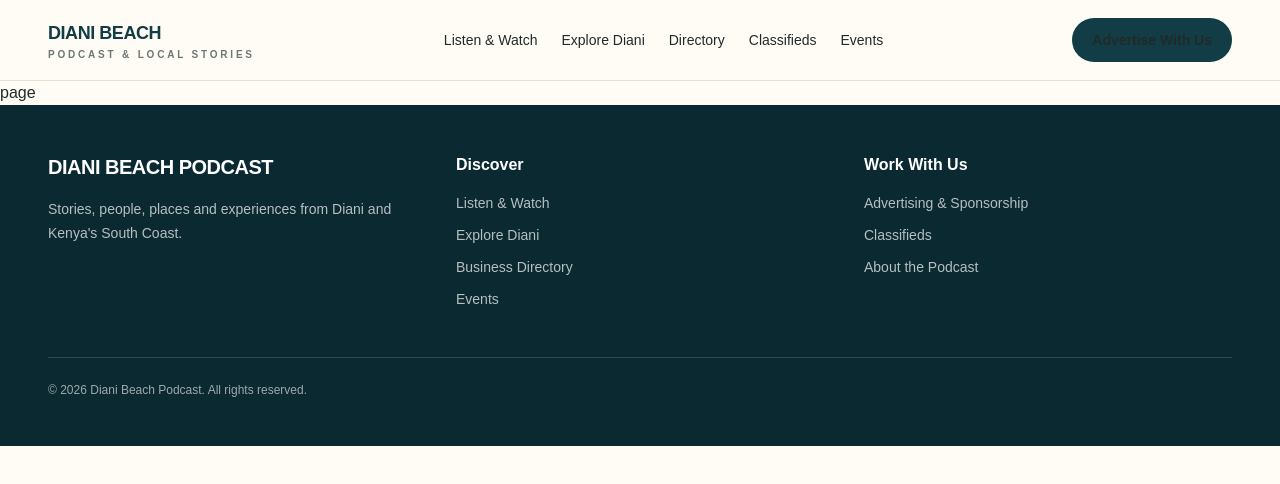
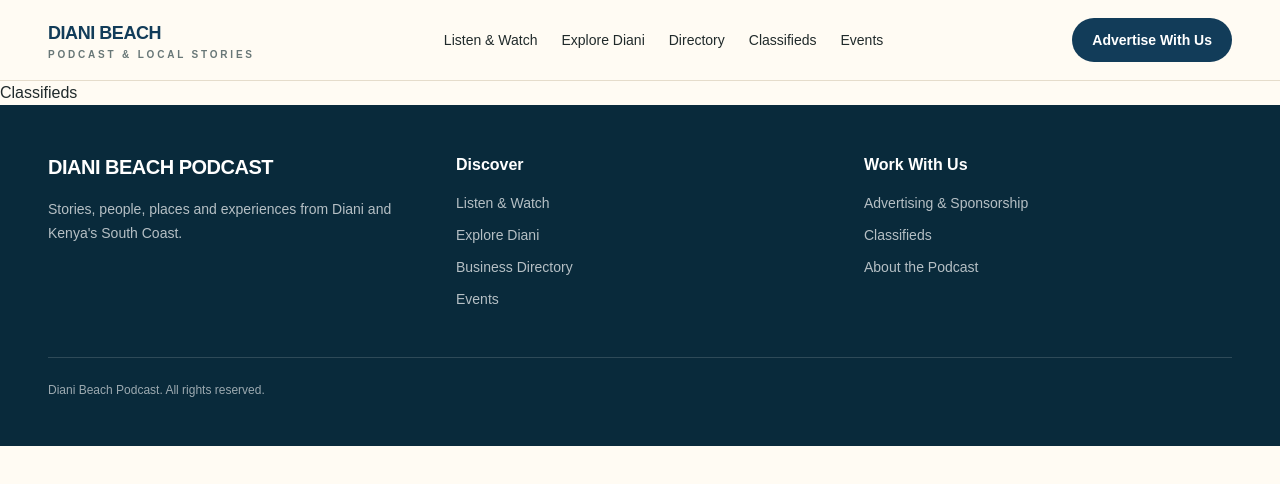
Before and after one commit to MatthewsRicky/dianibeachpodcast, a Next.js app: page /classifieds in a window 1280 px wide. Shown: the top 484 px of the page. Built offline with nearby package versions, Linux system fonts and the light colour scheme.

Commit message:
Full color and theme adjustment in the css.
Basic page route boiler plate

```diff
--- a/app/about/page.tsx
+++ b/app/about/page.tsx
@@ -0,0 +1,7 @@
+import React from 'react'
+
+export default function page() {
+  return (
+    <div>About</div>
+  )
+}
--- a/app/classifieds/page.tsx
+++ b/app/classifieds/page.tsx
@@ -2,6 +2,6 @@ import React from 'react'
 
 export default function page() {
   return (
-    <div>page</div>
+    <div>Classifieds</div>
   )
 }
--- a/app/directory/page.tsx
+++ b/app/directory/page.tsx
@@ -0,0 +1,7 @@
+import React from 'react'
+
+export default function page() {
+  return (
+    <div>Directory</div>
+  )
+}
--- a/app/events/page.tsx
+++ b/app/events/page.tsx
@@ -2,6 +2,6 @@ import React from 'react'
 
 export default function page() {
   return (
-    <div>page</div>
+    <div>Events</div>
   )
 }
--- a/app/explore/page.tsx
+++ b/app/explore/page.tsx
@@ -2,6 +2,6 @@ import React from 'react'
 
 export default function page() {
   return (
-    <div>page</div>
+    <div>Explore</div>
   )
 }
--- a/app/globals.css
+++ b/app/globals.css
@@ -1,27 +1,84 @@
 
 @import "tailwindcss";
 
+/* =========================================
+   DIANI BEACH PODCAST — DESIGN TOKENS
+   ========================================= */
+
 :root {
-  --color-ocean: #123C46;
-  --color-ocean-deep: #0A2931;
-  --color-sand: #F5F0E6;
-  --color-paper: #FFFCF6;
-  --color-coral: #D97757;
-  --color-ink: #202A2B;
-  --color-muted: #6D7776;
-  --color-border: #E5DED1;
+  color-scheme: light;
+
+  /* Ocean — depth, trust, editorial structure */
+  --ocean: #123C59;
+  --ocean-deep: #092A3B;
+  --ocean-light: #1D5B85;
+  --ocean-mist: #DCEAF0;
+
+  /* Tropical water — signature brand accent */
+  --teal: #087E83;
+  --teal-bright: #18A7A1;
+  --seafoam: #B9E5D9;
+  --seafoam-light: #E7F5EF;
+
+  /* Tropical landscape */
+  --emerald: #176B4D;
+  --emerald-bright: #32966A;
+  --palm: #C5E3C7;
+
+  /* Sand, shell and natural surfaces */
+  --sand: #F2E5CD;
+  --paper: #FFFBF3;
+  --shell: #F8F1E5;
+  --sand-deep: #D5B98C;
+
+  /* Sunset — energy, warmth, culture */
+  --coral: #E76F51;
+  --sunset-gold: #F2A65A;
+  --sunset-pink: #C64B78;
+  --sunset-violet: #76528B;
+
+  /* Typography and interface */
+  --ink: #202A2B;
+  --muted: #687777;
+  --line: #E5DCCB;
+  --white: #FFFFFF;
 }
 
+/* Expose palette colours as Tailwind utilities */
 @theme inline {
-  --color-ocean: var(--color-ocean);
-  --color-ocean-deep: var(--color-ocean-deep);
-  --color-sand: var(--color-sand);
-  --color-paper: var(--color-paper);
-  --color-coral: var(--color-coral);
-  --color-ink: var(--color-ink);
-  --color-muted: var(--color-muted);
-  --color-border: var(--color-border);
+  --color-ocean: var(--ocean);
+  --color-ocean-deep: var(--ocean-deep);
+  --color-ocean-light: var(--ocean-light);
+  --color-ocean-mist: var(--ocean-mist);
+
+  --color-teal: var(--teal);
+  --color-teal-bright: var(--teal-bright);
+  --color-seafoam: var(--seafoam);
+  --color-seafoam-light: var(--seafoam-light);
+
+  --color-emerald: var(--emerald);
+  --color-emerald-bright: var(--emerald-bright);
+  --color-palm: var(--palm);
+
+  --color-sand: var(--sand);
+  --color-paper: var(--paper);
+  --color-shell: var(--shell);
+  --color-sand-deep: var(--sand-deep);
+
+  --color-coral: var(--coral);
+  --color-sunset-gold: var(--sunset-gold);
+  --color-sunset-pink: var(--sunset-pink);
+  --color-sunset-violet: var(--sunset-violet);
+
+  --color-ink: var(--ink);
+  --color-muted: var(--muted);
+  --color-border: var(--line);
+  --color-white: var(--white);
 }
+
+/* =========================================
+   GLOBAL BASE
+   ========================================= */
 
 * {
   box-sizing: border-box;
@@ -29,17 +86,24 @@
 
 html {
   scroll-behavior: smooth;
+  scroll-padding-top: 6rem;
 }
 
 body {
-  background: var(--color-paper);
-  color: var(--color-ink);
+  margin: 0;
+  background: var(--paper);
+  color: var(--ink);
   font-family: Arial, Helvetica, sans-serif;
   -webkit-font-smoothing: antialiased;
+  text-rendering: optimizeLegibility;
+}
+
+::selection {
+  background: var(--seafoam);
+  color: var(--ocean-deep);
 }
 
 a {
-  color: inherit;
   text-decoration: none;
 }
 
@@ -48,7 +112,72 @@ a {
   -webkit-tap-highlight-color: transparent;
 }
 
-::selection {
-  background: var(--color-coral);
-  color: white;
+img {
+  display: block;
+  max-width: 100%;
 }
+
+/* =========================================
+   REUSABLE COASTAL ART DIRECTION
+   ========================================= */
+
+/* Use for occasional immersive feature sections */
+.coastal-gradient {
+  background-image: linear-gradient(
+    125deg,
+    var(--teal) 0%,
+    var(--ocean) 55%,
+    var(--emerald) 100%
+  );
+}
+
+/* Use for sunset-led editorial moments and events */
+.sunset-gradient {
+  background-image: linear-gradient(
+    120deg,
+    var(--sunset-gold) 0%,
+    var(--coral) 48%,
+    var(--sunset-pink) 100%
+  );
+}
+
+/* Use over photography when white text needs contrast */
+.coastal-image-overlay {
+  background-image: linear-gradient(
+    to top,
+    rgb(9 42 59 / 88%) 0%,
+    rgb(9 42 59 / 36%) 48%,
+    rgb(9 42 59 / 0%) 100%
+  );
+}
+
+/* Subtle glass effect for overlays on imagery */
+.coastal-glass {
+  background: rgb(255 251 243 / 88%);
+  border: 1px solid rgb(255 255 255 / 45%);
+  backdrop-filter: blur(16px);
+}
+
+/* Restrained decorative texture for large colour fields */
+.coastal-texture {
+  background-image: radial-gradient(
+    rgb(255 255 255 / 9%) 0.7px,
+    transparent 0.7px
+  );
+  background-size: 7px 7px;
+}
+
+@media (prefers-reduced-motion: reduce) {
+  html {
+    scroll-behavior: auto;
+  }
+
+  *,
+  *::before,
+  *::after {
+    animation-duration: 0.01ms !important;
+    animation-iteration-count: 1 !important;
+    transition-duration: 0.01ms !important;
+    scroll-behavior: auto !important;
+  }
+}
--- a/app/podcast/page.tsx
+++ b/app/podcast/page.tsx
@@ -2,6 +2,6 @@ import React from 'react'
 
 export default function page() {
   return (
-    <div>page</div>
+    <div>Podcast</div>
   )
 }
--- a/components/layout/Footer.tsx
+++ b/components/layout/Footer.tsx
@@ -37,7 +37,8 @@ export function Footer() {
         </div>
 
         <div className="mt-12 border-t border-white/15 pt-6 text-xs text-white/60">
-          © {new Date().getFullYear()} Diani Beach Podcast. All rights reserved.
+          {/* © {new Date().getFullYear()} Diani Beach Podcast. All rights reserved. */}
+          Diani Beach Podcast. All rights reserved.
         </div>
       </Container>
     </footer>
```
